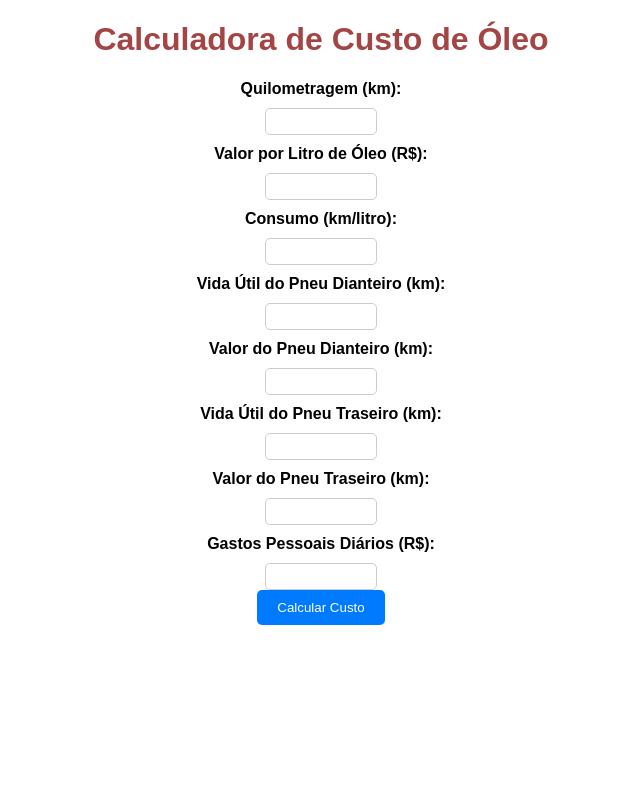
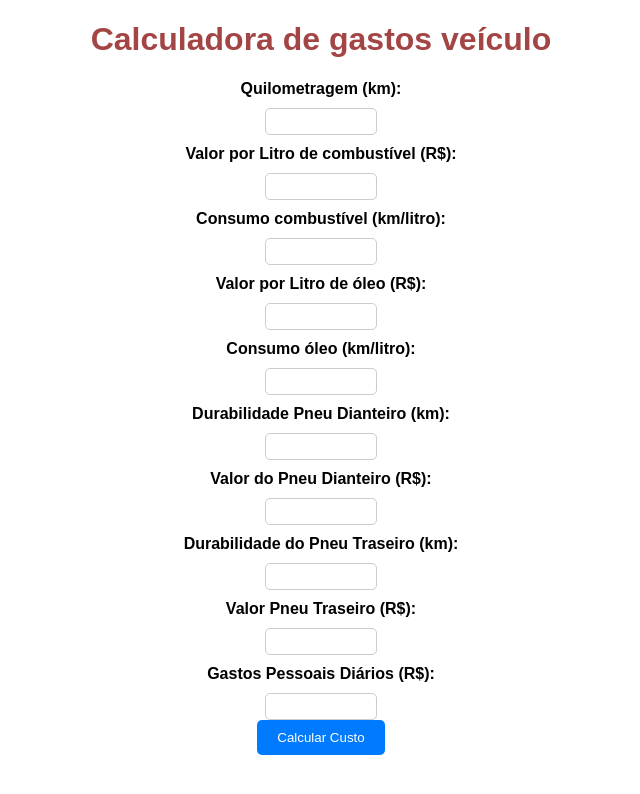
Before and after one commit to jeffhkelly/CONTROLAUTOM, a plain HTML site: page index.html in a window 1280 px wide. Shown: the whole page, without its empty margins (319-959 px from the left). Drawn offline with Linux system fonts and the light colour scheme.

Commit message:
Update index.html

```diff
--- a/index.html
+++ b/index.html
@@ -1,32 +1,40 @@
 <!DOCTYPE html>
-<html>
+<html lang="pt-br">
 <head>
-    <title>Calculadora de Custo de Óleo</title>
+     <meta charset="UTF-8">
+    <title>Calculadora de Custo </title>
   <link rel="stylesheet" type="text/css" href="estilo.css">
 </head>
 <body>
-    <h1>Calculadora de Custo de Óleo</h1>
+    <h1>Calculadora de gastos veículo</h1>
 
     <label for="km">Quilometragem (km):</label>
     <input type="number" id="km"><br>
 
-    <label for="valorLitro">Valor por Litro de Óleo (R$):</label>
+      <label for="valorLitro">Valor por Litro de combustível (R$):</label>
     <input type="number" id="valorLitro"><br>
 
-    <label for="consumoKmPorLitro">Consumo (km/litro):</label>
+
+    <label for="consumoKmPorLitro">Consumo combustível (km/litro):</label>
     <input type="number" id="consumoKmPorLitro"><br>
 
-     <label for="vidaUtilPneuDianteiro">Vida Útil do Pneu Dianteiro (km):</label>
-     <input type="number" id="vidaUtilPneuDianteiro"><br>
+    <label for="valorLitrooleo">Valor por Litro de óleo (R$):</label>
+    <input type="number" id="valorLitrooleo"><br>
 
-    <label for="valorPneuDianteiro">Valor do Pneu Dianteiro (km):</label>
-    <input type="number" id="valorPneuDianteiro"><br>
+     <label for="consumoKmPorLitrooleo">Consumo óleo (km/litro):</label>
+     <input type="number" id="consumoKmPorLitrooleo"><br>
 
-      <label for="vidaUtilPneuTraseiro">Vida Útil do Pneu Traseiro (km):</label>
-      <input type="number" id="vidaUtilPneuTraseiro"><br>
+    <label for="vidaUtilPneuDianteiro">Durabilidade Pneu Dianteiro (km):</label>
+    <input type="number" id="vidaUtilPneuDianteiro"><br>
 
-     <label for="valorPneuTraseiro">Valor do Pneu Traseiro (km):</label>
-     <input type="number" id="valorPneuTraseiro"><br>
+     <label for="valorPneuDianteiro">Valor do Pneu Dianteiro (R$):</label>
+      <input type="number" id="valorPneuDianteiro"><br>
+
+    <label for="vidaUtilPneuTraseiro">Durabilidade do Pneu Traseiro (km):</label>
+    <input type="number" id="vidaUtilPneuTraseiro"><br>
+
+    <label for="valorPneuTraseiro">Valor Pneu Traseiro (R$):</label>
+    <input type="number" id="valorPneuTraseiro"><br>
 
       <label for="gastosPessoais">Gastos Pessoais Diários (R$):</label>
       <input type="number" id="gastosPessoais"><br>
```
